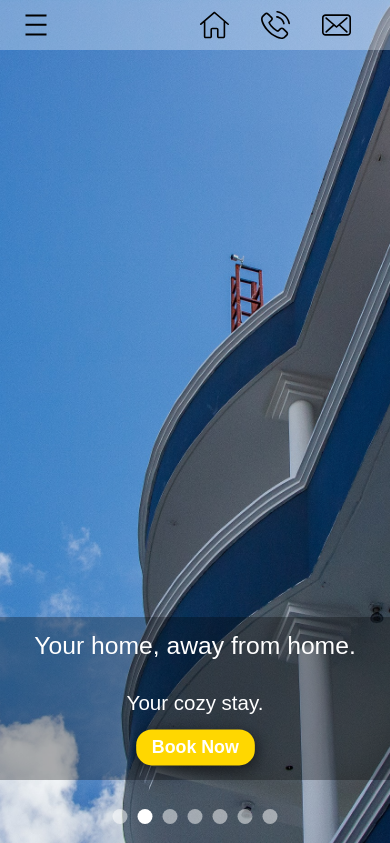
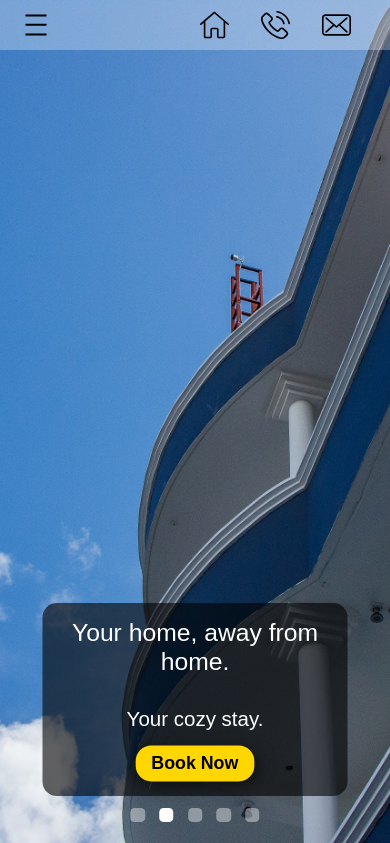
Before and after one commit to TransitTower/transittower, a Flask app: page / in a window 390 px wide. Shown: the top 843 px of the page. Run offline with Flask 3, Linux system fonts and the light colour scheme; grey boxes are pictures that could not be loaded.

Commit message:
Rev 1.5 - 15-08-25: * Removed bad images from hero section in homepage * enhanced visuals and text readability * color theme slight improvements to enhance visual clarity * further responsive adjustments and content spacing * further implementation and usage of reusable applications

```diff
--- a/app/static/css/layout.css
+++ b/app/static/css/base.css
@@ -51,24 +51,16 @@
     margin-right: var(--l-value);
 }
 
-main {
-    overflow-x: hidden;
-    overflow-y: auto;
-    min-height: calc(80vh - var(--xxl-value)); /* Adjusted to use var for navbar height */
-}
-
 /* Content Area */
 .content {
     overflow-x: hidden;
     overflow-y: auto;
     min-height: calc(80vh - var(--xxl-value)); /* Adjusted to use var for navbar height */
 }
-
-/* Main Content Adjustment when Sidebar is Active */
 .content.active {
     margin-left: 250px; /* Match sidebar width */
     transition: margin-left var(--transition-fast); /* Smooth transition */
-}
+} /* Content Adjustment when Sidebar is Active */
 
 /* Sidebar */
 .sidebar {
@@ -84,19 +76,17 @@ main {
     background-color: var(--primary-dark); /* Sidebar background set to primary-dark */
     gap: var(--m-value);
 }
-
 .sidebar::-webkit-scrollbar {
-    display: none; /* Hide scrollbar in WebKit browsers (Chrome, Safari) */
+    /* Hide scrollbar in WebKit browsers (Chrome, Safari) */
+    display: none;
 }
-
 .sidebar img {
+    /* Empty Comment to enable folding of this block */
     margin-bottom: var(--s-value);
 }
-
 .sidebar a {
     padding: var(--padding-s);
     padding-left: var(--m-value);
-    text-decoration: none;
     font-size: var(--font-m);
     color: var(--accent-color); /* Sidebar links use accent color */
     background: transparent;
@@ -104,16 +94,40 @@ main {
     transition: var(--transition-fast);
     margin-bottom: var(--s-value);
 }
-
 .sidebar a:hover {
     background-color: var(--primary-light); /* Lighter primary for hover background */
     color: var(--accent-dark-1); /* Darker accent for hover text */
 }
-
 .sidebar.active {
+    /* Empty Comment to enable folding of this block */
     width: 250px; /* Sidebar width when active */
 }
 
+/* Footer Standard */
+footer {
+    /* Empty Comment here to enable folding */
+    background-color: var(--primary-dark); /* Changed to primary-dark */
+}
+footer p, footer a {
+    color: black;
+    font-size: var(--font-xs);
+    line-height: 1.6;
+}
+footer a {
+    text-decoration: none;
+    font-weight: var(--font-weight-medium);
+}
+footer a:hover {
+    /* Empty Comment here to enable folding */
+    color: white;
+}
+footer h3 {
+    color: black;
+    font-size: var(--font-s);
+    line-height: 1.4;
+}
+
+/* Footer Exclusives */
 .footer-end-row {
     margin-bottom: 0;
     display: flex;
@@ -126,7 +140,6 @@ main {
     background-color: rgba(0, 0, 0, 0.3);
     padding: var(--m-value);
 }
-
 .footer-social-button {
     padding: 0;
     margin: 0;
@@ -135,15 +148,15 @@ main {
     align-items: center;
     justify-content: center;
 }
-
 .footer-end-row p, .footer-end-row a {
     font-size: var(--font-xxs);
     color: white;
 }
-
 .footer-end-row .ui-row {
+    /* Empty Comment to enable folding of this block */
     gap: var(--xs-value);
 }
+
 
 /* Media query for narrow screens */
 @media screen and (max-width: 768px) {
--- a/app/static/css/global.css
+++ b/app/static/css/global.css
@@ -2,15 +2,16 @@
 /* Variables */
 :root {
     /* Updated Colors */
+    --text-color: black;
     /* Accent Color (Gold Variants) */
     --accent-color: #FFD700;        /* Original Gold */
-    --accent-light-1: #FFE566;      /* Light Variant */
-    --accent-dark-1: #D4B800;       /* Dark Variant */
+    --accent-light: #FFEC82;      /* Light Variant */
+    --accent-dark: #978100;       /* Dark Variant */
 
     /* Primary Color (Turquoise Variants) */
     --primary-color: #40E0D0;       /* Original Turquoise */
-    --primary-light: #66E8DC;       /* Light Variant */
-    --primary-dark: #00C0B0;        /* Dark Variant */
+    --primary-light: #BBF4EF;       /* Light Variant */
+    --primary-dark: #168F84;        /* Dark Variant */
 
     /* Conditional Colors (kept for specific states like success/danger) */
     --success-color: rgba(0, 255, 0, 0.5); /* Success color */
@@ -62,59 +63,68 @@
 
 /* HTML & Body Standard */
 html, body {
+    /* Empty comment to enable folding */
     height: 100%;
-    background: var(--bg-color-accent);
-    color: var(--text-color);
 }
 body {
     font-family: 'Open Sans', sans-serif;
     min-height: 100vh;
     overflow-y: auto;
     overflow-x: hidden;
+    color: black;
 }
 
-footer {
-    background-color: var(--primary-dark); /* Changed to primary-dark */
+/* Headings */
+h1, h2, h3, h4 {
+    font-family: 'Montserrat', sans-serif;
+    font-weight: var(--font-weight-medium);
+    margin: var(--m-value) 0;
+    color: var(--primary-dark);
+}
+/* Typography adjustments for global consistency */
+h1 {
+    font-size: var(--font-xl);
+    line-height: 1.2;
+}
+h2 {
+    font-size: var(--font-l);
+    line-height: 1.3;
+}
+h3 {
+    font-size: var(--font-m);
+    line-height: 1.4;
+}
+h4 {
+    font-size: var(--font-s);
+    line-height: 1.5;
 }
 
-h1, h2 {
-    font-family: 'Montserrat', sans-serif;
-    color: black; /* Keeping black for strong contrast */
-    margin: var(--m-value) 0;
-    font-weight: var(--font-weight-medium);
-}
-
-h3, h4 {
-    font-family: 'Montserrat', sans-serif;
-    color: black; /* Keeping black for strong contrast */
-    margin: var(--m-value) 0;
-    text-decoration: none;
-    font-size: var(--font-m);
-    font-weight: var(--font-weight-medium);
-}
-
+/* Non-Interact-able elements */
 p, span, label {
     font-family: 'Lato', sans-serif;
     font-size: var(--font-s); /* Reduced font size for paragraph and general text */
     line-height: 1.7; /* Increased line height for better readability */
-    color: #555; /* Keeping a dark grey for readability on light backgrounds */
+}
+p {
+    /* Empty Comment here to enable folding */
+    text-align: justify;
+}
+img {
+    height: auto;
+    object-fit: contain;
 }
 
-p {
-    text-align: justify;
-}
-
+/* Interact-able elements */
 a {
     font-family: 'Open Sans', sans-serif;
-    color: var(--accent-color); /* Links use accent color */
+    color: var(--accent-dark); /* Links use accent color */
     text-decoration: none;
     transition: color var(--transition-fast);
 }
-
 a:hover {
-    color: var(--accent-dark-1); /* Darker accent on hover */
+    /* Empty Comment here to enable folding */
+    color: var(--text-color); /* Darker accent on hover */
 }
-
 button, .cta {
     display: flex;
     align-items: center;
@@ -123,17 +133,16 @@ button, .cta {
     font-size: var(--font-m);
     padding: var(--padding-s) var(--padding-m);
     background-color: var(--accent-color); /* Buttons use accent color */
-    color: #fff;
+    color: var(--text-color);
     border: none;
     border-radius: var(--border-radius-elements);
     cursor: pointer;
     transition: background-color var(--transition-fast);
 }
-
 button:hover, .cta:hover {
-    background-color: var(--accent-dark-1); /* Darker accent on hover */
+    /* Empty Comment here to enable folding */
+    background-color: var(--accent-dark); /* Darker accent on hover */
 }
-
 input, select {
     min-height: var(--xl-value);
     font-family: 'Lato', sans-serif;
@@ -274,79 +328,15 @@ img {
     align-items: center;
     animation: slide-in 0.5s ease, fade-out 0.5s ease 4.5s forwards;
 }
-
 .toast.success { background-color: var(--success-color); }
 .toast.error { background-color: var(--danger-color); }
 .toast.info { background-color: var(--info-color); }
 
-.card {
-    padding: var(--xxl-value);
-    border: 1px solid var(--primary-light); /* Card border uses primary-light */
-    border-radius: var(--border-radius-panels);
-    text-align: center;
-    height: auto;
-    overflow: hidden;
+/* Animations */
+.fade-in {
+    /* Empty Comment to enable folding of this block */
+    animation: fade-in var(--transition-fast);
 }
-
-.card:hover {
-    cursor: pointer;
-}
-
-.card-image {
-    width: 100%;
-    height: 240px;
-    margin: 0 auto;
-}
-
-.card-image img {
-    width: 100%;
-    height: 100%;
-    object-fit: cover;
-    display: block;
-}
-
-.card p {
-    overflow-y: auto;
-    margin: 0;
-}
-
-.card p::-webkit-scrollbar {
-    display: none;
-}
-
-.borderless-card {
-    padding: var(--xxl-value);
-    text-align: center;
-    height: auto;
-    overflow: hidden;
-}
-
-.borderless-card:hover {
-    cursor: pointer;
-}
-
-.borderless-card-image {
-    width: 100%;
-    height: 240px;
-    margin: 0 auto;
-}
-
-.borderless-card-image img {
-    width: 100%;
-    height: 100%;
-    object-fit: cover;
-    display: block;
-}
-
-.borderless-card p {
-    overflow-y: auto;
-    margin: 0;
-}
-
-.borderless-card p::-webkit-scrollbar {
-    display: none;
-}
-
 @keyframes slide-in {
     0% {
         transform: translateX(100%);
--- /dev/null
+++ b/app/static/css/pages.css
@@ -0,0 +1,69 @@
+/* Hero Section in index.html */
+.slider-container {
+    position: relative;
+    width: 100%;
+    height: 100vh; /* Full viewport height */
+    overflow: hidden;
+} /* Slider container: Fullscreen width and height */
+.slider-container img {
+    width: 100%;
+    height: 100%;
+    object-fit: cover; /* Ensures the image covers the entire area without distortion */
+}
+.slide {
+    display: none;
+    position: absolute;
+    width: 100%;
+    height: 100%;
+} /* Individual Slide */
+.slider-dots {
+    position: absolute;
+    bottom: var(--l-value);
+    left: 50%;
+    transform: translateX(-50%);
+    display: flex;
+    justify-content: center;
+} /* Slider Dots */
+.dot {
+    height: var(--m-value);
+    width: var(--m-value);
+    margin: 0 var(--s-value);
+    background-color: rgba(255, 255, 255, 0.4);
+    border-radius: 30%;
+    display: inline-block;
+    transition: background-color 0.6s ease;
+    cursor: pointer;
+}
+.active {
+    /* Empty Comment to enable folding of this block */
+    background-color: white;
+}
+.intro-panel {
+    position: absolute;
+    width: 30%;
+    bottom: var(--xxxl-value);
+    left: 50%;
+    transform: translateX(-50%);
+    display: flex;
+    flex-direction: column;
+    justify-content: center;
+    align-items: center;
+    background-color: rgba(0, 0, 0, 0.6);
+    border-radius: var(--m-value);
+    padding: 0 var(--xl-value) var(--xl-value);
+    text-align: center;
+}
+.book-btn {
+    border-radius: var(--m-value);
+    box-shadow: 2px 4px 16px rgba(0, 0, 0, 0.6);
+    animation: grow-shrink 2s infinite;
+    font-weight: bold;
+}
+
+/* Media query for narrow screens */
+@media screen and (max-width: 768px) {
+    .intro-panel {
+        width: 70%;
+        padding: 0 16px 16px;
+    }
+}
--- a/app/templates/base.html
+++ b/app/templates/base.html
@@ -1,16 +1,15 @@
 <!-- templates/base.html -->
 <!DOCTYPE html>
 <html lang="en">
-
 <head>
     <meta charset="UTF-8"/>
     <meta name="viewport" content="width=device-width, initial-scale=1.0"/>
     <title>{% block title %}Transit Tower{% endblock %}</title>
     <link rel="icon" href="{{ url_for('static', filename='images/icons/favicon.svg') }}"/>
     <link rel="stylesheet" href="{{ url_for('static', filename='css/global.css') }}"/>
-    <link rel="stylesheet" href="{{ url_for('static', filename='css/layout.css') }}"/>
+    <link rel="stylesheet" href="{{ url_for('static', filename='css/base.css') }}"/>
+    <link rel="stylesheet" href="{{ url_for('static', filename='css/pages.css') }}"/>
 </head>
-
 <body>
 <!-- Header (Navbar) -->
 <div class="navbar ui-row">
@@ -73,7 +72,8 @@
     <div class="responsive-container">
         <!-- Footer intro section -->
         <div class="content-column">
-            <img src="{{ url_for('static', filename='images/icons/logo_alpha.png') }}" alt="Transit Tower Full Logo"
+            <img src="{{ url_for('static', filename='images/icons/logo_alpha.png') }}"
+                 alt="Transit Tower Full Logo"
                  width="120px">
             <p>Nestled in the vibrant heart of Maradhoo Feydhoo, Addu City, Maldives, our location offers stunning
                 vistas of lush island greenery, the scenic linking highway, and the endless expanse of the ocean
@@ -150,5 +150,4 @@
 </script>
 
 </body>
-
 </html>
--- a/app/templates/index.html
+++ b/app/templates/index.html
@@ -7,134 +7,22 @@ Transit Tower
 {% endblock %}
 
 {% block content %}
-<style>
-    /* Slider container: Fullscreen width and height */
-    .slider-container {
-        position: relative;
-        width: 100%;
-        height: 100vh; /* Full viewport height */
-        overflow: hidden;
-    }
-
-    .slider-container img {
-        width: 100%;
-        height: 100%;
-        object-fit: cover; /* Ensures the image covers the entire area without distortion */
-    }
-
-    /* Individual Slide */
-    .slide {
-        display: none;
-        position: absolute;
-        width: 100%;
-        height: 100%;
-    }
-
-    /* Slider Dots */
-    .slider-dots {
-        position: absolute;
-        bottom: 20px;
-        left: 50%;
-        transform: translateX(-50%);
-        display: flex;
-        justify-content: center;
-    }
-
-    .dot {
-        height: 15px;
-        width: 15px;
-        margin: 0 5px;
-        background-color: rgba(255, 255, 255, 0.5);
-        border-radius: 50%;
-        display: inline-block;
-        transition: background-color 0.6s ease;
-        cursor: pointer;
-    }
-
-    .active {
-        background-color: white;
-    }
-
-    /* Fade effect for slides */
-    .fade {
-        animation: fade 1.5s;
-    }
-
-    @keyframes fade {
-        from { opacity: 0.4 }
-        to { opacity: 1 }
-    }
-
-    .intro-panel {
-        position: absolute;
-        width: 400px;
-        bottom: 64px;
-        left: 50%;
-        transform: translateX(-50%);
-        display: flex;
-        flex-direction: column;
-        justify-content: center;
-        align-items: center;
-        background-color: rgba(0, 0, 0, 0.3);
-        border-radius: var(--m-value);
-        padding: 0 32px 32px;
-        text-align: center;
-    }
-
-    .book-btn {
-        border-radius: var(--m-value);
-        /* Hard small shadow */
-        box-shadow: 2px 4px 16px rgba(0, 0, 0, 0.6);
-        animation: grow-shrink 2s infinite;
-        font-weight: bold;
-    }
-
-    /* Keyframes for the reading animation */
-    @keyframes word-grow {
-        0%, 100% {
-        transform: scale(1);
-    }
-    50% {
-        transform: scale(1.1); /* Slightly grow */
-        }
-    }
-
-    /* Styling for each word */
-    h2.word-animation {
-        display: inline-block;
-        animation: word-grow 1.5s infinite;
-    }
-
-    /* Media query for narrow screens */
-    @media screen and (max-width: 768px) {
-        .intro-panel {
-            padding: 0 16px 16px;
-        }
-    }
-</style>
-
 <!-- Image Slider -->
 <div class="slider-container">
-    <div class="slide fade">
+    <div class="slide fade-in">
         <img src="{{ url_for('static', filename='images/homepage/home_1.jpg') }}" alt="Slide 1">
     </div>
-    <div class="slide fade">
+    <div class="slide fade-in">
         <img src="{{ url_for('static', filename='images/homepage/home_2.jpg') }}" alt="Slide 2">
     </div>
-    <div class="slide fade">
+    <div class="slide fade-in">
         <img src="{{ url_for('static', filename='images/homepage/home_3.jpg') }}" alt="Slide 3">
     </div>
-    <div class="slide fade">
+    <div class="slide fade-in">
         <img src="{{ url_for('static', filename='images/homepage/home_4.jpg') }}" alt="Slide 4">
     </div>
-        <div class="slide fade">
+    <div class="slide fade-in">
         <img src="{{ url_for('static', filename='images/homepage/home_5.jpg') }}" alt="Slide 5">
-    </div>
-        <div class="slide fade">
-        <img src="{{ url_for('static', filename='images/homepage/home_6.jpg') }}" alt="Slide 6">
-    </div>
-        <div class="slide fade">
-        <img src="{{ url_for('static', filename='images/homepage/home_7.jpg') }}" alt="Slide 7">
     </div>
 </div>
 
@@ -157,20 +45,13 @@ Transit Tower
     <span class="dot" onclick="currentSlide(3)"></span>
     <span class="dot" onclick="currentSlide(4)"></span>
     <span class="dot" onclick="currentSlide(5)"></span>
-    <span class="dot" onclick="currentSlide(6)"></span>
-    <span class="dot" onclick="currentSlide(7)"></span>
 </div>
 
 <!-- Home page content -->
-<div class="responsive-container">
+<div class="responsive-container" style="margin-top: var(--l-value);">
     <div class="content-column">
-        <p style="text-align: center;">Welcome to Transit Tower</p>
-
-        <h2 class="word-animation" style="text-align: center;">
-            Your Home, Away From Home
-        </h2>
-
-
+        <h5 class="centered-text">Welcome to Transit Tower</h5>
+        <h2 class="centered-text">A Stay To Remember</h2>
         <p>Our guesthouse is a haven of tranquility nestled in the heart of the Maldives. With eight thoughtfully
             designed rooms, each offering a unique blend of comfort and style, we provide an intimate and personalized
             experience for every guest. </p>
@@ -179,7 +60,7 @@ Transit Tower
             designed to ensure a truly relaxing and memorable stay.</p>
     </div>
     <div class="content-column">
-        <img style="border-radius: 16px;"
+        <img class="content-image"
              src="{{ url_for('static', filename='images/homepage/tt_exterior.jpg') }}"
              alt="Transit Tower"
              width="100%">
@@ -190,16 +71,15 @@ Transit Tower
             choice for those seeking a memorable and enjoyable stay.</p>
     </div>
     <div class="content-column">
-        <h3 style="text-align: center;">Our Rooms</h3>
-        <button style="max-width: 200px; margin-bottom: 32px;
-        margin: 0 auto; margin-bottom: 32px; animation: grow-shrink 2s infinite;"
+        <h3 class="centered-text">Our Rooms</h3>
+        <button style="max-width: 200px; margin: 0 auto; margin-bottom: 32px;"
                 onclick="window.location.href='/rooms'">
             Explore For More
         </button>
-        <img style="border-radius: 16px;" src="{{ url_for('static', filename='images/rooms/rooms_5.jpg') }}"
-             alt="Double Deluxe Room"
-             width="100%">
-        <h4 style="text-align: center;">Options: Standard/Deluxe</h4>
+        <img class="content-image"
+             src="{{ url_for('static', filename='images/rooms/rooms_5.jpg') }}"
+             alt="Double Deluxe Room">
+        <h4>Options: Standard/Deluxe</h4>
         <p>Perfect for couples or solo travellers seeking comfort and style. Each room features spacious
             layout with modern interior, clean classy look and all essential amenities.</p>
     </div>
```
Also changed, not shown: other parts of app/static/css/global.css (+93 -115 lines), app/static/images/homepage/home_1.jpg, app/static/images/homepage/home_6.jpg (deleted), app/static/images/homepage/your_home_animated.svg (deleted), app/static/images/homepage/your_home_animattion.gif (deleted), 1 other file.
